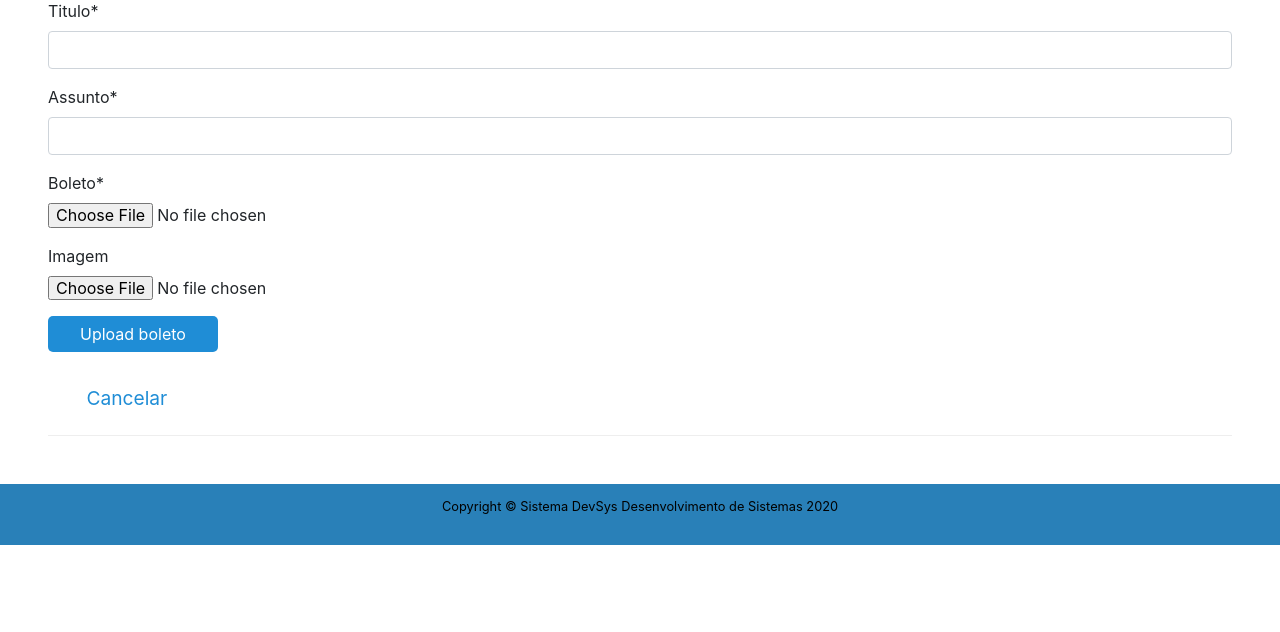
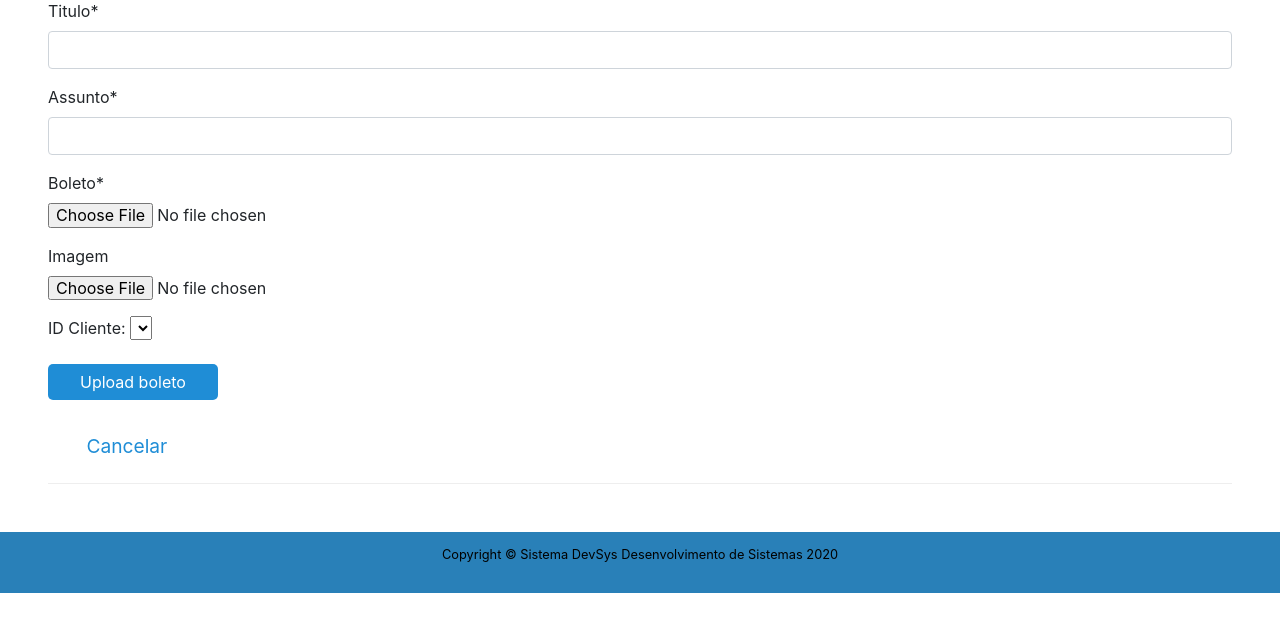
Before and after one commit to CesarAugusto88/sistemadevsys, a Django app: page /devsys/class/bols/upload/ in a window 1280 px wide. Shown: the part 151-783 px from the top of the page. Run offline with Django 3.2, Linux system fonts and the light colour scheme; lists and menus that the app fills with data are empty; some libraries are stand-ins or nearby versions.

Commit message:
Atualizado models com foreingkey cliente na tabela boleto. Atualizando views e templates

```diff
--- a/core/models.py
+++ b/core/models.py
@@ -33,7 +33,7 @@ class Funcionario(models.Model):
     cidade = models.CharField(blank=True, null=True, max_length=30)
     cep = models.CharField(blank=True, null=True, max_length=9)
     uf = models.CharField(blank=True, null=True, max_length=2)
-    email = models.CharField(blank=True, null=True, max_length=60)
+    email = models.EmailField(null=False, blank=False)
     endereco_co = models.CharField(blank=True, null=True, max_length=60)
     bairro_co = models.CharField(blank=True, null=True, max_length=30)
     cidade_co = models.CharField(blank=True, null=True, max_length=30)
@@ -79,7 +79,7 @@ class Cliente(models.Model):
     ref_cidade = models.IntegerField(blank=True, null=True)
     cep = models.CharField(max_length=9)
     uf = models.CharField(max_length=2)
-    email = models.CharField(max_length=60)
+    email = models.EmailField(null=False, blank=False)
     endereco_co = models.CharField(blank=True, null=True, max_length=60)
     bairro_co = models.CharField(blank=True, null=True, max_length=30)
     cidade_co = models.CharField(blank=True, null=True, max_length=30)
@@ -137,7 +137,7 @@ class Cliente(models.Model):
     simples_nacional = models.CharField(blank=True, null=True, max_length=3)
     ref_pesquisa = models.IntegerField(blank=True, null=True)
     comissao = models.CharField(blank=True, null=True, max_length=3)
-    email2 = models.CharField(blank=True, null=True, max_length=60)
+    email2 = models.EmailField(null=False, blank=False)
     sexo = models.CharField(blank=True, null=True, max_length=9)
     nacionalidade = models.CharField(blank=True, null=True, max_length=40)
     cidade_nasci = models.CharField(blank=True, null=True, max_length=120)
@@ -308,6 +308,10 @@ class Bol(models.Model):
     assunto = models.CharField(max_length=50)
     boleto = models.FileField(upload_to="bol/boletos/")
     imagem = models.ImageField(upload_to="bol/imagens/", null=True, blank=True)
+    # referência para cada Cliente ter seus proprios boletos
+    cliente = models.ForeignKey(
+        "Cliente", on_delete=models.PROTECT, related_name='boletos'
+        )
 
     # classe Meta serve p modificar nomes e plural
     class Meta:
@@ -317,7 +321,7 @@ class Bol(models.Model):
         ordering = ["titulo"]
 
     def __str__(self):
-        return self.titulo
+        return self.cliente.nome
 
     def delete(self, *args, **kwargs):
         self.boleto.delete()
--- a/core/templates/upload_bol.html
+++ b/core/templates/upload_bol.html
@@ -9,6 +9,16 @@
   <form method="post" enctype="multipart/form-data">
     {% csrf_token %}
     {{ form|crispy }}
+    <!--O caminho para cadastrar ForeinKey é usar o ID-->
+    <p>
+      <label>ID Cliente:
+          <select type="number" name="id" >
+              {% for cliente in cliente %}
+              <option value="{{ cliente.id}}">{{ cliente.id}}</option>
+              {% endfor %}
+          </select>
+      </label>
+    </p>
     <button type="submit" class="pure-button pure-button-primary">Upload boleto</button>
   </form>
   <br>
--- a/core/views.py
+++ b/core/views.py
@@ -354,7 +354,7 @@ def dados_cliente(request):
 
     return render(request, "devsys-cliente.html", dados)
 
-
+#não recebe parâmetro id?
 @login_required(login_url="/login/")
 def cliente(request):
     dados = {}
@@ -423,20 +423,22 @@ def json_lista_cliente(request, id_usuario):
     # safe=False porque nao é dicionário.
     return JsonResponse(list(cliente), safe=False)
 
+# Todos clientes - pegar user id
 @login_required(login_url="/login/")
 def clientes(request):
-    """ Lista clientes. Usado para mostrar Lançar Boletos pelo funcionário.
-        Pegar id do cliente específico para mostrar o boleto no cliente."""
-    #pegar somente usuario admin
-    usuario_admin = request.user
-
+    """ Lista clientes. Usado para mostrar 'Lançar Boletos' pelo funcionário.
+        Pegar id do cliente específico para mostrar o boleto no cliente - Função uploadb.
+        Mostrar id e pegar mesmo id no uploadb. Como pegar id do user e do cliente??
+        E mostrar só no cliete especifico?"""
+    usuario = request.user
     try:
-        # Mesmo objeto em html
+        # Pegar foreingkey usuario_cli
+        #cliente = Cliente.objects.get(usuario_cli==)
         cliente = Cliente.objects.all()
 
     except Exception:
         raise Http404()
-    if usuario_admin:
+    if usuario:
         # variável usada no html:
         dados = {"clientes": cliente}
 
@@ -450,21 +452,39 @@ def clientes(request):
 
 @login_required(login_url="/login/")
 def uploadb(request):
-    """Função para carregar o arquivo boleto para o cliente.
+    """Função para carregar o arquivo boleto para o 'cliente'.
     Essa função é chamada pelo funcionário (específico) lançar o boleto"""
     context = {}
+    cliente = Cliente.objects.all()
     if request.method == "POST":
         uploaded_file = request.FILES["document"]
         fs = FileSystemStorage()
         name = fs.save(uploaded_file.name, uploaded_file)
         context["url"] = fs.url(name)
-    return render(request, "uploadb.html", context)
+    return render(request, "uploadb.html", {'cliente': cliente}, context)
 
 # TODO: pegar e colocar cada boleto específico de cada cliente
 @login_required(login_url="/login/")
 def bol_list(request):
-    bols = Bol.objects.all()
-    return render(request, "bol_list.html", {"bols": bols})
+    usuario = request.user
+    dados = {}
+    try:
+        cliente = Cliente.objects.filter(usuario_cli=usuario)
+
+    except Exception:
+        raise Http404()
+    if cliente:
+        # __in pode manipular querysets maiores que um (múltiplos registros de uma tabela).
+        #Isso pode ser encontrado na seção de relacionamentos django Many-to_one da documentação.
+        #docs.djangoproject.com/en/2.0/topics/db/examples/many_to_one/
+        bols = Bol.objects.filter(cliente__in=cliente)
+
+        # se precisar dos dados do cliente
+        dados = {"cliente": cliente}
+    else:
+        raise Http404()
+
+    return render(request, "bol_list.html", {"bols": bols}, dados)
 
 
 @login_required(login_url="/login/")
```
